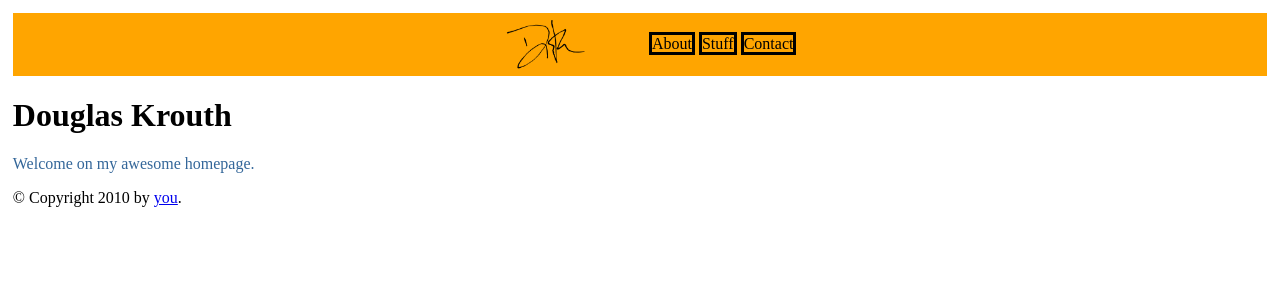
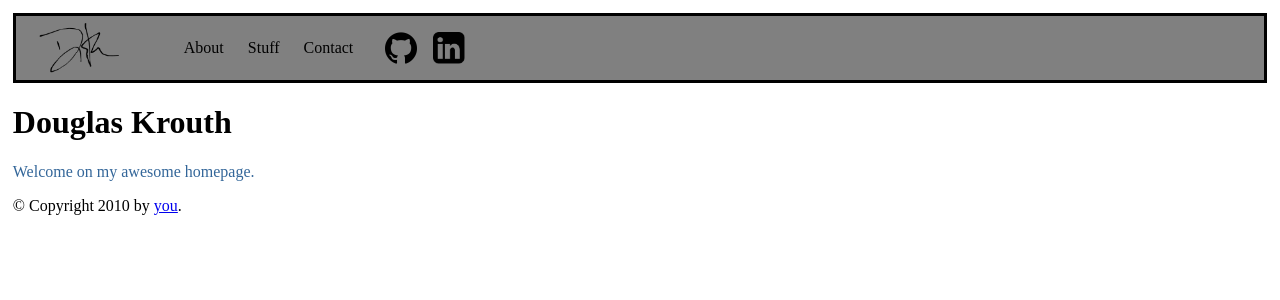
Before and after one commit to DouglasKrouth/krouth_flask, a Flask app: page / in a window 1280 px wide. Shown: the top 300 px of the page. Run offline with Flask 3, Linux system fonts and the light colour scheme.

Commit message:
progress on nav bar

```diff
--- a/krouth_site/static/navbar.css
+++ b/krouth_site/static/navbar.css
@@ -2,18 +2,40 @@
 
 .navbar {
     display: flex;
-    justify-content: center;
+    /* flex-direction: column; */
+    flex-basis: 0 0 auto;
     align-items: center;
-    background-color: orange;
+    /* justify-content: center; */
+    background-color: gray;
+    border-style: solid;
+
 }
 
 .dk_logo {
-    height: 10%;
-    width: 10%;
+    height: 4em;
+    /* border-style: solid; */
+}
+
+.social_media_logo_collection {
+    display: flex;
+}
+
+.social_media_logo {
+    height: 2em;
+    padding: .5em;
+}
+
+
+
+.navbar_link_collection {
+    display: flex;
+    text-align: center;
+    list-style-position: inside;
+
 }
 
 .navbar_link {
     list-style-type: none; /* Remove bullets */
-    border-style: solid;
-    display: inline;
+    margin-left: 0;
+    padding-right: 1.5em;
 }
--- a/krouth_site/templates/index.html
+++ b/krouth_site/templates/index.html
@@ -1,5 +1,6 @@
 {% extends "layout.html" %}
-{% block title %}Index{% endblock %}
+Douglas Krouth
+{% block title %}{% endblock %}
 {% block head %}
   {{ super() }}
   <style type="text/css">
--- a/krouth_site/templates/layout.html
+++ b/krouth_site/templates/layout.html
@@ -3,7 +3,7 @@
   <head>
     {% block head %}
     <link rel="stylesheet" href="{{ url_for('static', filename='base.css') }}">
-    <title>{% block title %}{% endblock %} - DK</title>
+    <title>{% block title %}{% endblock %}Douglas Krouth</title>
     {% endblock %}
   </head>
   <body>
--- a/krouth_site/templates/navbar.html
+++ b/krouth_site/templates/navbar.html
@@ -13,8 +13,10 @@
                 <li class="navbar_link">Stuff</li>
                 <li class="navbar_link">Contact</li>
             </ul>
-        <p>
-        </p>
+            <div class="social_media_logo_collection">
+                <img class="social_media_logo" src="../static/images/github_logo.png">
+                <img class="social_media_logo" src="../static/images/linkedin_logo.png">
+            </div>
       </div>
   </body>
 </html>
```
